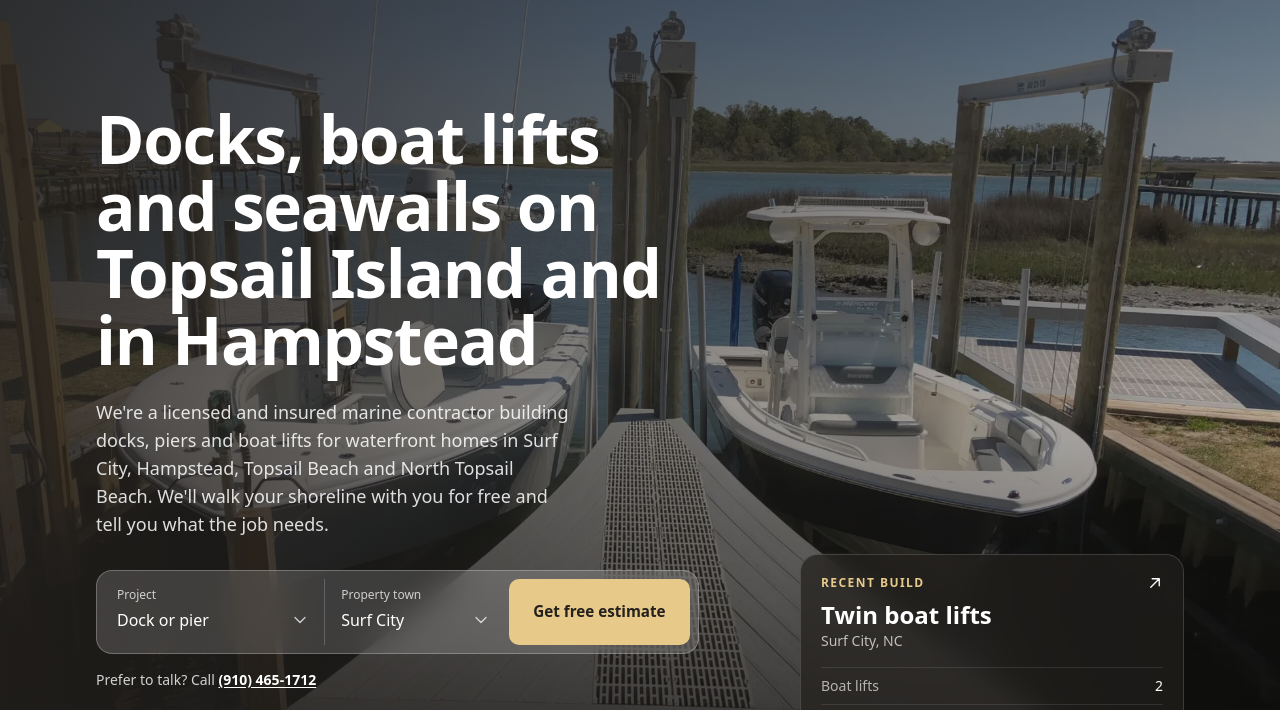
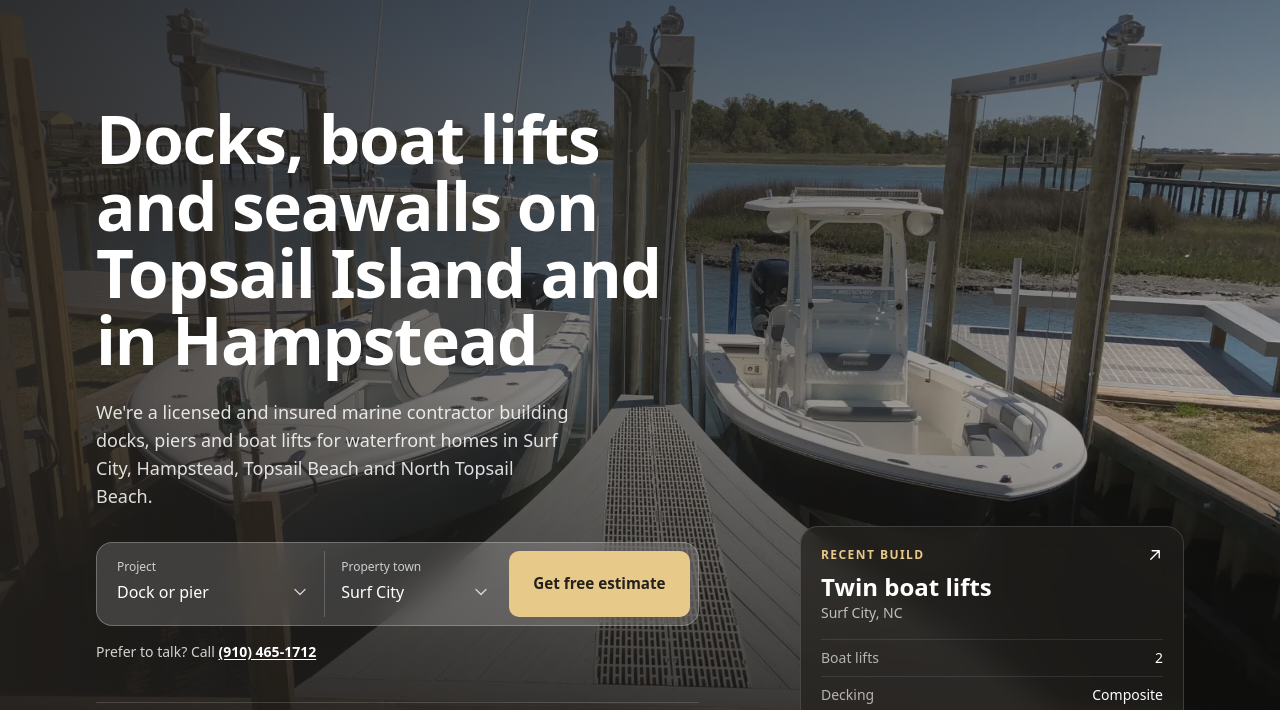
Before and after one commit to colin320/NCMC, an Astro site: page / in a window 1280 px wide. Shown: the part 86-796 px from the top of the page. Built offline with nearby package versions, Linux system fonts and the light colour scheme; Astro itself is replaced by a stand-in of ours.

Commit message:
Drop the free shoreline walk from the home hero
The lede now ends after the four towns. No other free-visit walk line was left on the site.

Co-authored-by: colin320 <colin320@users.noreply.github.com>

```diff
--- a/src/pages/index.astro
+++ b/src/pages/index.astro
@@ -94,7 +94,7 @@ const quickTypes = projectTypes.filter((p) => p.value !== 'other');
     <div class="container-x grid gap-10 pb-16 pt-14 lg:grid-cols-[1.15fr_0.85fr] lg:items-end lg:pb-24 lg:pt-28">
       <div class="min-w-0">
         <h1 class="text-[2.6rem] font-semibold leading-[1.02] text-white sm:text-6xl lg:text-[4.1rem]">Docks, boat lifts and seawalls on Topsail Island and in Hampstead</h1>
-        <p class="mt-6 max-w-[46ch] text-lg text-white/85">We're a licensed and insured marine contractor building docks, piers and boat lifts for waterfront homes in Surf City, Hampstead, Topsail Beach and North Topsail Beach. We'll walk your shoreline with you for free and tell you what the job needs.</p>
+        <p class="mt-6 max-w-[46ch] text-lg text-white/85">We're a licensed and insured marine contractor building docks, piers and boat lifts for waterfront homes in Surf City, Hampstead, Topsail Beach and North Topsail Beach.</p>
 
         <form action="/contact/" method="get" class="glass mt-8 grid gap-1 rounded-[16px] p-2 text-white sm:grid-cols-[minmax(0,1.25fr)_minmax(0,1fr)_auto] sm:items-stretch lg:max-w-[640px]" aria-label="Start a free estimate">
           <label for="hero-project" class="flex flex-col px-3 py-2 sm:border-r sm:border-white/20">
```
